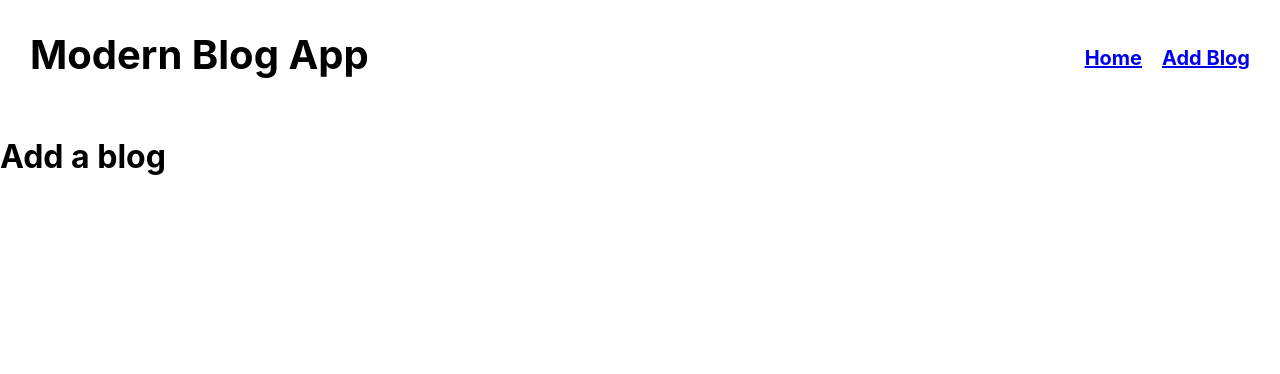
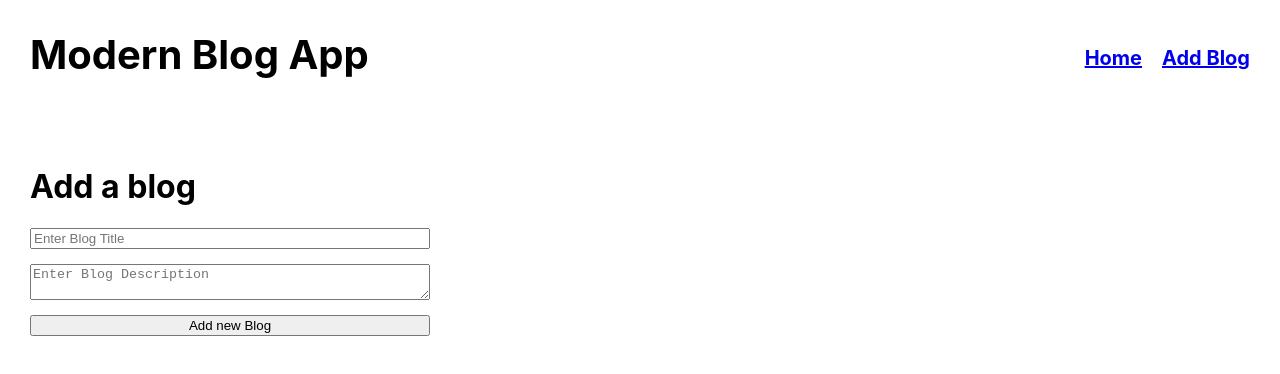
Before and after one commit to Valerian-Touzard/blog-front, a React (Create React App) app: page /add-blog in a window 1280 px wide. Shown: the top 374 px of the page. Built offline with nearby package versions, Linux system fonts and the light colour scheme.

Commit message:
feat: Mise en place du formulaire pour ajouter un blog

```diff
--- a/src/pages/add-blog/index.tsx
+++ b/src/pages/add-blog/index.tsx
@@ -1,9 +1,24 @@
 import React from "react";
+import classes from "./styles.module.css";
 
 const AddNewBlog = () => {
   return (
-    <div>
+    <div className={classes.wrapper}>
       <h1>Add a blog</h1>
+      <div className={classes.formWrapper}>
+        <input
+          id="title"
+          name="title"
+          type="text"
+          placeholder="Enter Blog Title"
+        />
+        <textarea
+          id="description"
+          name="description"
+          placeholder="Enter Blog Description"
+        />
+        <button>Add new Blog</button>
+      </div>
     </div>
   );
 };
--- /dev/null
+++ b/src/pages/add-blog/styles.module.css
@@ -0,0 +1,10 @@
+.wrapper{
+    padding: 30px;
+}
+
+.formWrapper{
+    display: flex;
+    flex-direction: column;
+    gap: 15px;
+    width: 400px;
+}
```
